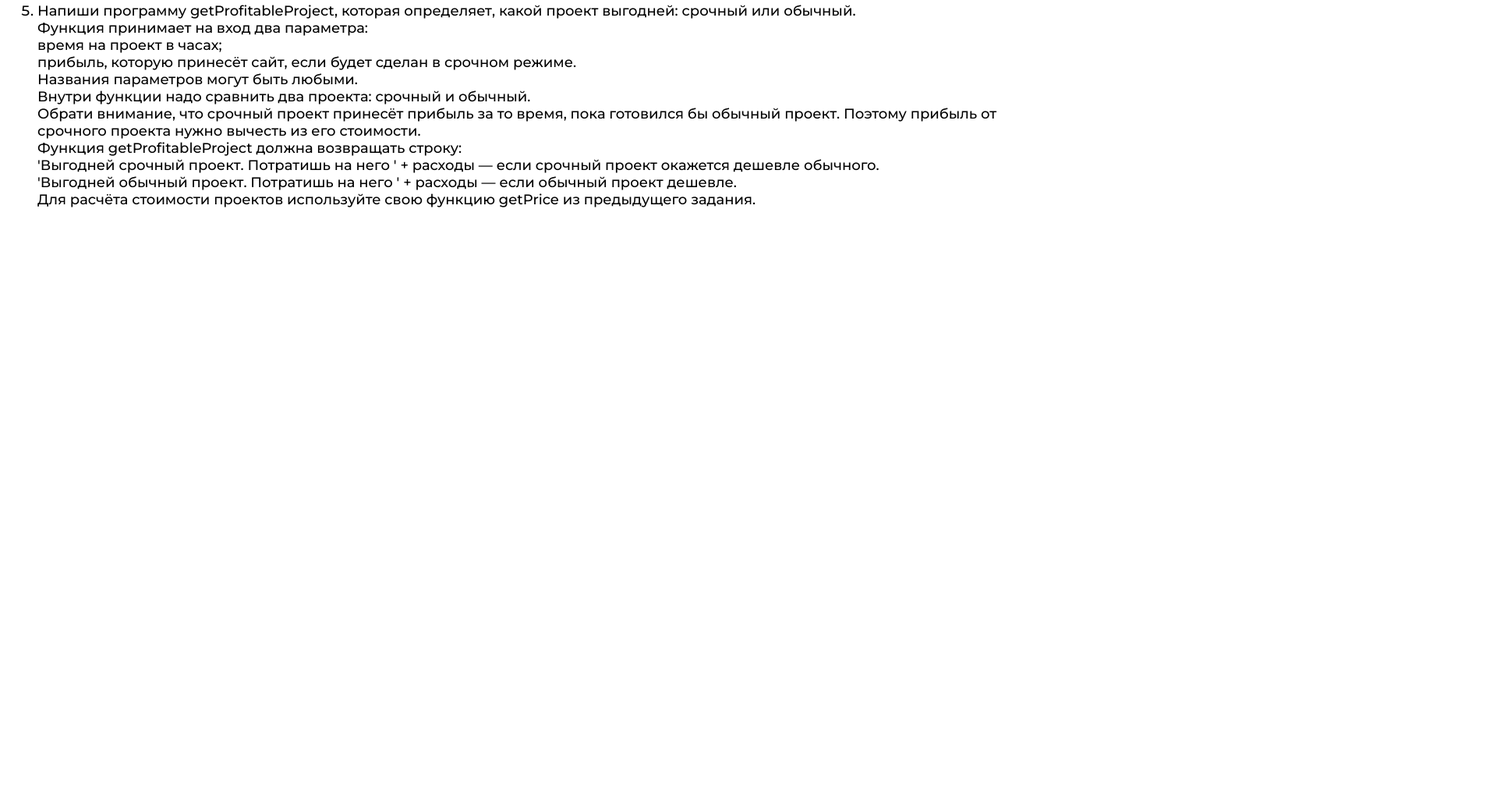
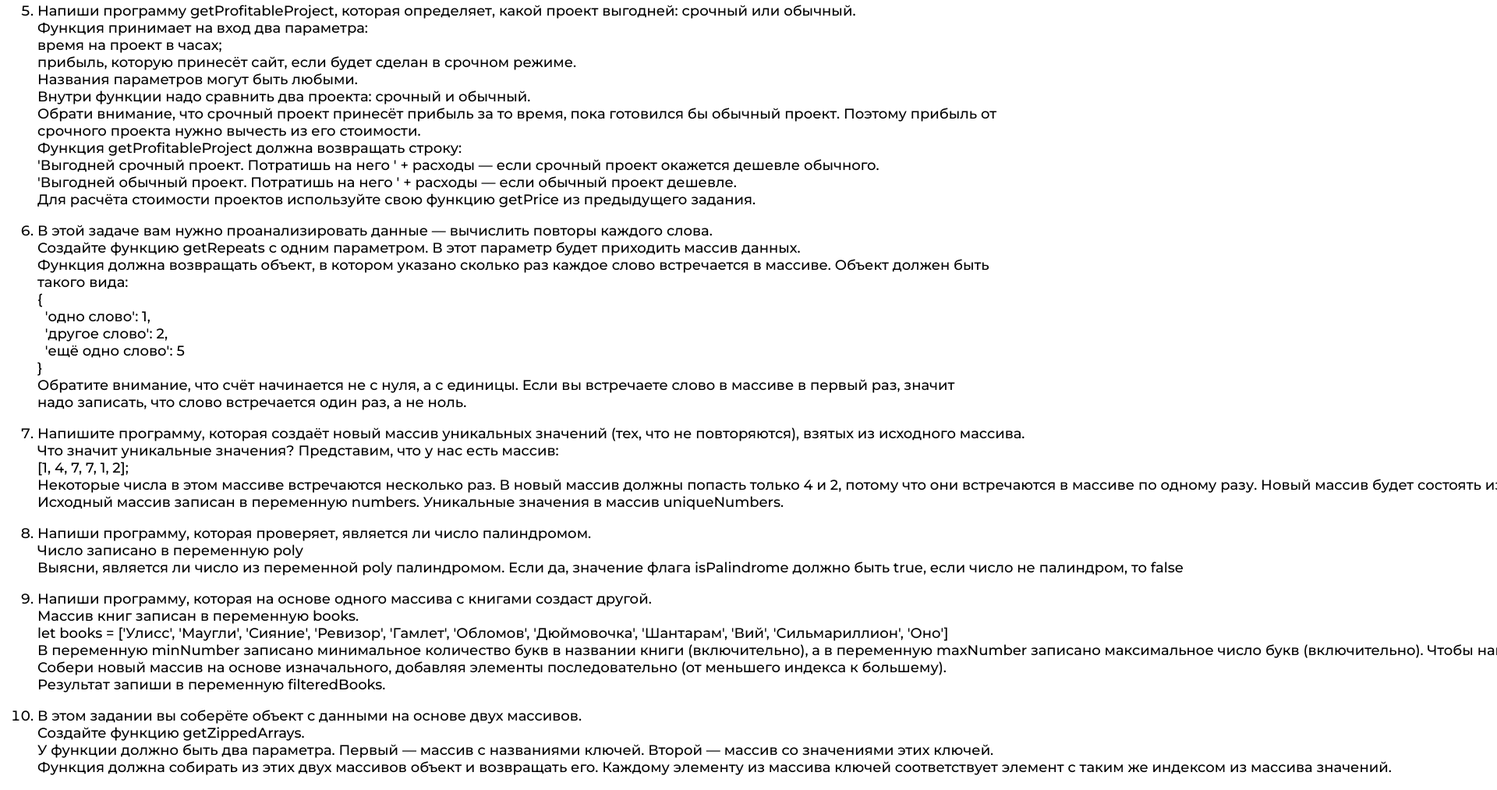
Before and after one commit to ArtakSaakyan/js-test, a plain HTML site: page index.html in a window 1280 px wide. Shown: the part 491-1504 px from the top of the page at 78% size, 1920 px wide, since content can reach past the window. Before the commit the page ends 800 px from the top, so only its background shows below. Drawn offline with Linux system fonts and the light colour scheme.

Commit message:
Добавил задачи

```diff
--- a/index.html
+++ b/index.html
@@ -43,6 +43,36 @@
 'Выгодней срочный проект. Потратишь на него ' + расходы — если срочный проект окажется дешевле обычного.
 'Выгодней обычный проект. Потратишь на него ' + расходы — если обычный проект дешевле.
 Для расчёта стоимости проектов используйте свою функцию getPrice из предыдущего задания.</pre></li>
+    <li><pre>В этой задаче вам нужно проанализировать данные — вычислить повторы каждого слова.
+Создайте функцию getRepeats с одним параметром. В этот параметр будет приходить массив данных.
+Функция должна возвращать объект, в котором указано сколько раз каждое слово встречается в массиве. Объект должен быть
+такого вида:
+{
+  'одно слово': 1,
+  'другое слово': 2,
+  'ещё одно слово': 5
+}
+Обратите внимание, что счёт начинается не с нуля, а с единицы. Если вы встречаете слово в массиве в первый раз, значит
+надо записать, что слово встречается один раз, а не ноль.</pre></li>
+    <li><pre>Напишите программу, которая создаёт новый массив уникальных значений (тех, что не повторяются), взятых из исходного массива.
+Что значит уникальные значения? Представим, что у нас есть массив:
+[1, 4, 7, 7, 1, 2];
+Некоторые числа в этом массиве встречаются несколько раз. В новый массив должны попасть только 4 и 2, потому что они встречаются в массиве по одному разу. Новый массив будет состоять из двух элементов: [4, 2]. Обратите внимание, что числа добавляются в новый массив последовательно, то есть в таком же порядке, в котором находились в исходном массиве.
+Исходный массив записан в переменную numbers. Уникальные значения в массив uniqueNumbers.</pre></li>
+    <li><pre>Напиши программу, которая проверяет, является ли число палиндромом.
+Число записано в переменную poly
+Выясни, является ли число из переменной poly палиндромом. Если да, значение флага isPalindrome должно быть true, если число не палиндром, то false</pre></li>
+    <li><pre>Напиши программу, которая на основе одного массива с книгами создаст другой.
+Массив книг записан в переменную books.
+let books = ['Улисс', 'Маугли', 'Сияние', 'Ревизор', 'Гамлет', 'Обломов', 'Дюймовочка', 'Шантарам', 'Вий', 'Сильмариллион', 'Оно']
+В переменную minNumber записано минимальное количество букв в названии книги (включительно), а в переменную maxNumber записано максимальное число букв (включительно). Чтобы найти количество букв в названии, используй команду строка.length.
+Собери новый массив на основе изначального, добавляя элементы последовательно (от меньшего индекса к большему).
+Результат запиши в переменную filteredBooks.</pre></li>
+    <li><pre>В этом задании вы соберёте объект с данными на основе двух массивов.
+Создайте функцию getZippedArrays.
+У функции должно быть два параметра. Первый — массив с названиями ключей. Второй — массив со значениями этих ключей.
+Функция должна собирать из этих двух массивов объект и возвращать его. Каждому элементу из массива ключей соответствует элемент с таким же индексом из массива значений.
+</pre></li>
   </ol>
 
 </body>
--- a/main.js
+++ b/main.js
@@ -23,20 +23,20 @@
 
 
 // Задача 3
-function getPrice(time, urgency) {
-  let bid = 1500
+// function getPrice(time, urgency) {
+//   let bid = 1500
 
-  if (urgency) {
-    bid = bid * 2.5
-    time = time / 2
-  }
+//   if (urgency) {
+//     bid = bid * 2.5
+//     time = time / 2
+//   }
 
-  if (time > 150) {
-    bid = bid - 250
-  }
+//   if (time > 150) {
+//     bid = bid - 250
+//   }
 
-  return time * bid
-}
+//   return time * bid
+// }
 
 // console.log(getPrice(200, true)) // 375 000
 // console.log(getPrice(150, false)) // 225 000
@@ -48,15 +48,25 @@ function getPrice(time, urgency) {
 
 
 // Задача
-function getProfitableProject(time, profit) {
-  let costsUrgency = getPrice(time, true) - profit
-  let costsNoUrgency = getPrice(time, false)
+// function getProfitableProject(time, profit) {
+//   let costsUrgency = getPrice(time, true) - profit
+//   let costsNoUrgency = getPrice(time, false)
 
-  if (costsNoUrgency > costsUrgency) {
-    return 'Выгодней срочный проект. Потратишь на него ' + costsUrgency
-  } else {
-    return 'Выгодней обычный проект. Потратишь на него ' + costsNoUrgency
-  }
+//   if (costsNoUrgency > costsUrgency) {
+//     return 'Выгодней срочный проект. Потратишь на него ' + costsUrgency
+//   } else {
+//     return 'Выгодней обычный проект. Потратишь на него ' + costsNoUrgency
+//   }
+// }
+
+// console.log(getProfitableProject(150, 500000))
+
+
+
+// Задача 6
+function getRepeats(words) {
+  const result = {}
+  return new Set(words)
 }
 
-console.log(getProfitableProject(150, 500000))
+console.log(getRepeats(['один', 'два', 'один', 'три', 'один', 'два', 'два', 'три', 'один']))
```
